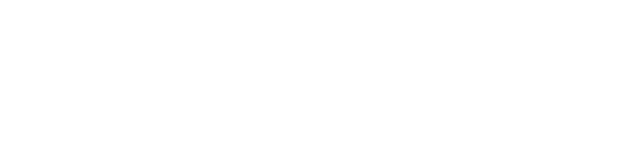
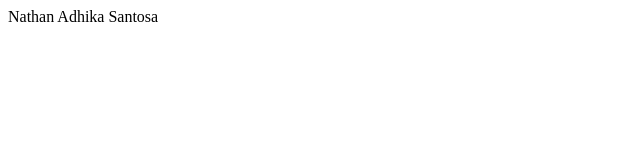
Before and after one commit to N8NAS/Repository, a plain HTML site: page index.html in a window 1280 px wide. Shown: the whole page, without its empty margins (0-640 px from the left). Drawn offline with Linux system fonts and the light colour scheme.

```diff
--- a/index.html
+++ b/index.html
@@ -6,6 +6,6 @@
     <title>Document</title>
 </head>
 <body>
-
+    Nathan Adhika Santosa
 </body>
 </html>
```
